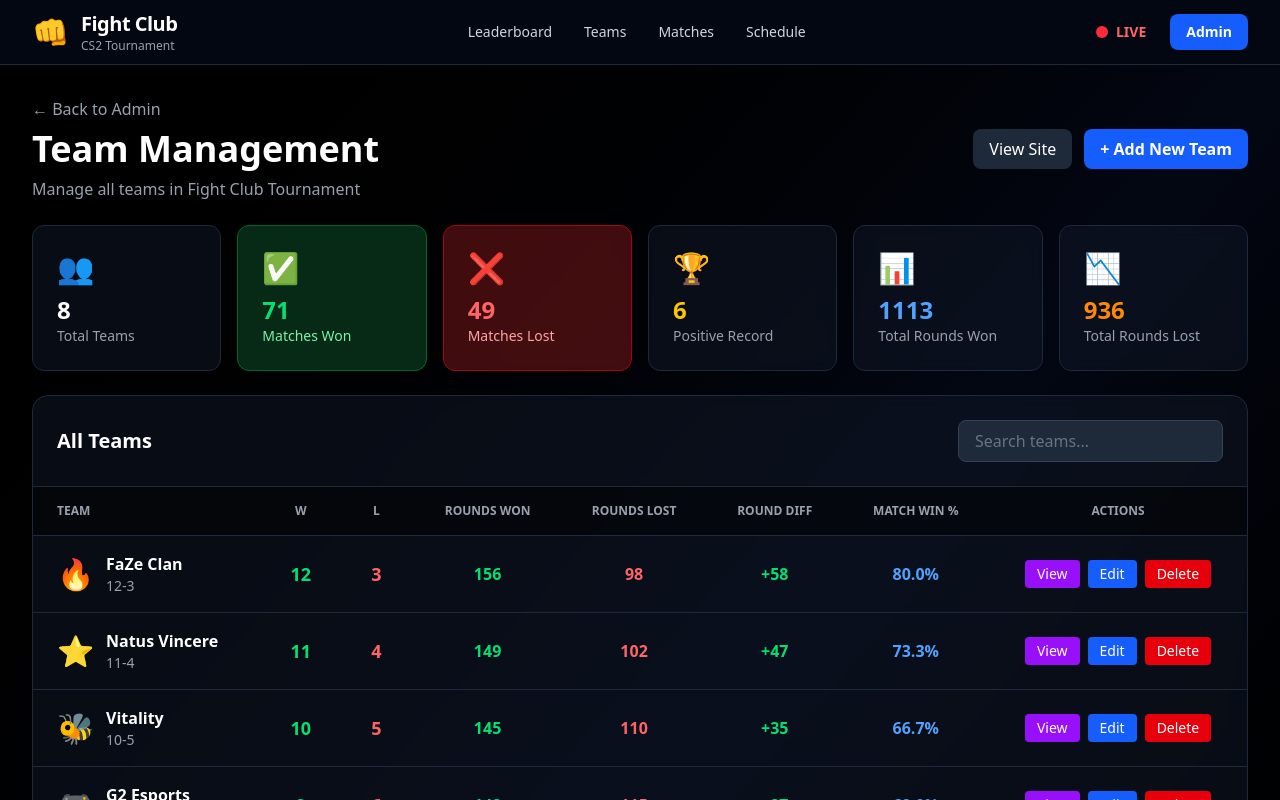
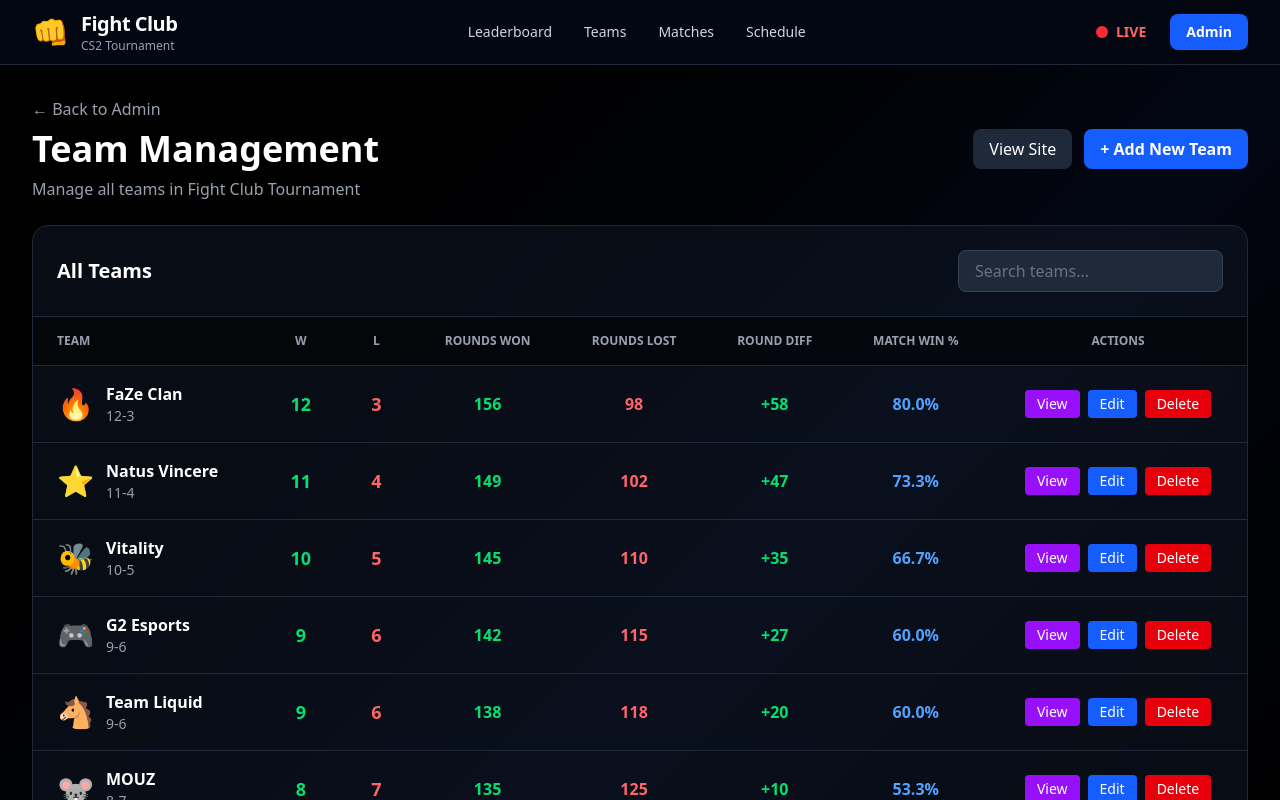
Before and after one commit to Gankhulug02/fight-club, a Next.js app: page /admin/teams in a window 1280 px wide. Shown: the top 800 px of the page. Built offline with nearby package versions, Linux system fonts and the light colour scheme.

Commit message:
Remove stats overview section from Admin Teams Page to streamline UI and focus on team management features.

```diff
--- a/app/admin/teams/page.tsx
+++ b/app/admin/teams/page.tsx
@@ -120,50 +120,6 @@ export default function AdminTeamsPage() {
             <button className="px-4 py-2 bg-blue-600 hover:bg-blue-700 text-white rounded-lg font-semibold transition-colors">
               + Add New Team
             </button>
-          </div>
-        </div>
-
-        {/* Stats Overview */}
-        <div className="grid grid-cols-2 md:grid-cols-3 lg:grid-cols-6 gap-4">
-          <div className="bg-gray-900/50 backdrop-blur-sm rounded-xl p-6 border border-gray-800">
-            <div className="text-3xl mb-2">👥</div>
-            <div className="text-2xl font-bold text-white">{teams.length}</div>
-            <div className="text-sm text-gray-400">Total Teams</div>
-          </div>
-          <div className="bg-green-900/50 backdrop-blur-sm rounded-xl p-6 border border-green-800">
-            <div className="text-3xl mb-2">✅</div>
-            <div className="text-2xl font-bold text-green-400">
-              {teams.reduce((sum, t) => sum + t.matchesWon, 0)}
-            </div>
-            <div className="text-sm text-green-300">Matches Won</div>
-          </div>
-          <div className="bg-red-900/50 backdrop-blur-sm rounded-xl p-6 border border-red-800">
-            <div className="text-3xl mb-2">❌</div>
-            <div className="text-2xl font-bold text-red-400">
-              {teams.reduce((sum, t) => sum + t.matchesLost, 0)}
-            </div>
-            <div className="text-sm text-red-300">Matches Lost</div>
-          </div>
-          <div className="bg-gray-900/50 backdrop-blur-sm rounded-xl p-6 border border-gray-800">
-            <div className="text-3xl mb-2">🏆</div>
-            <div className="text-2xl font-bold text-yellow-400">
-              {teams.filter((t) => t.matchesWon > t.matchesLost).length}
-            </div>
-            <div className="text-sm text-gray-400">Positive Record</div>
-          </div>
-          <div className="bg-gray-900/50 backdrop-blur-sm rounded-xl p-6 border border-gray-800">
-            <div className="text-3xl mb-2">📊</div>
-            <div className="text-2xl font-bold text-blue-400">
-              {teams.reduce((sum, t) => sum + t.roundsWon, 0)}
-            </div>
-            <div className="text-sm text-gray-400">Total Rounds Won</div>
-          </div>
-          <div className="bg-gray-900/50 backdrop-blur-sm rounded-xl p-6 border border-gray-800">
-            <div className="text-3xl mb-2">📉</div>
-            <div className="text-2xl font-bold text-orange-400">
-              {teams.reduce((sum, t) => sum + t.roundsLost, 0)}
-            </div>
-            <div className="text-sm text-gray-400">Total Rounds Lost</div>
           </div>
         </div>
 
```
